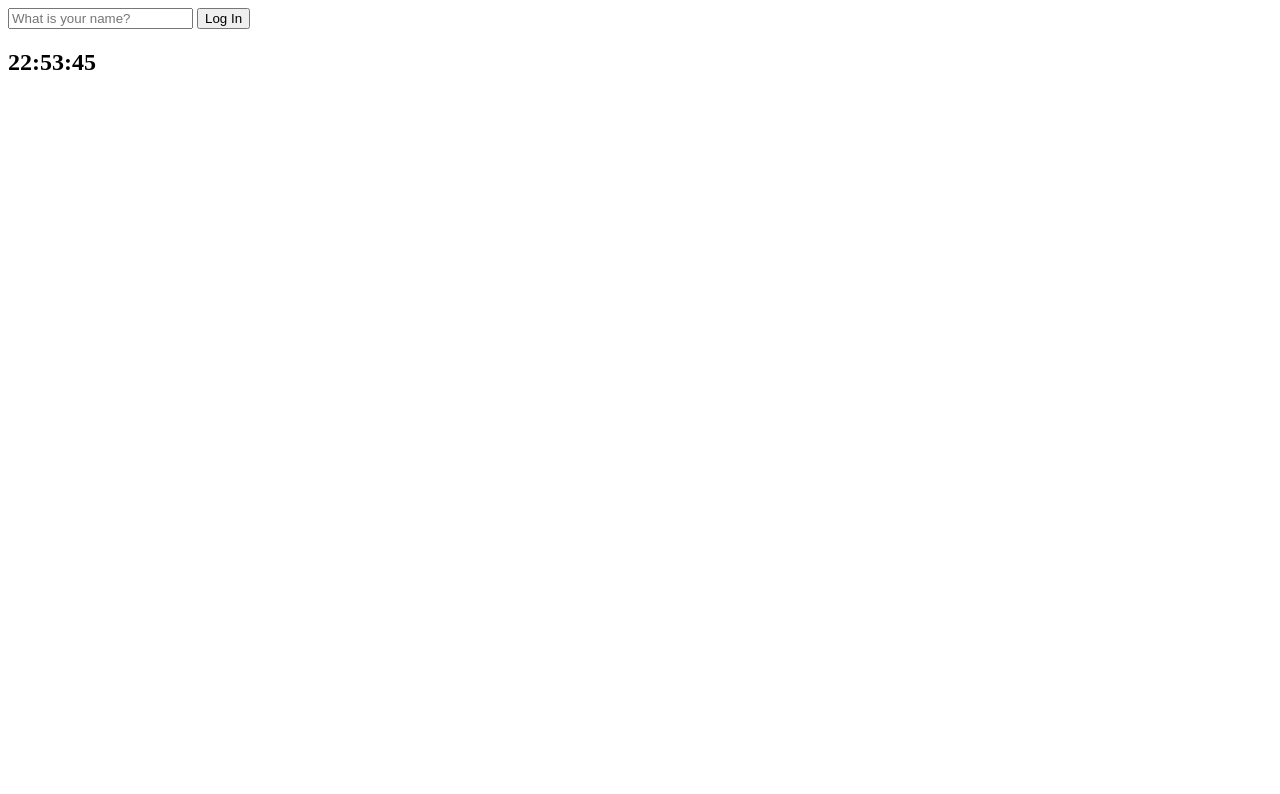
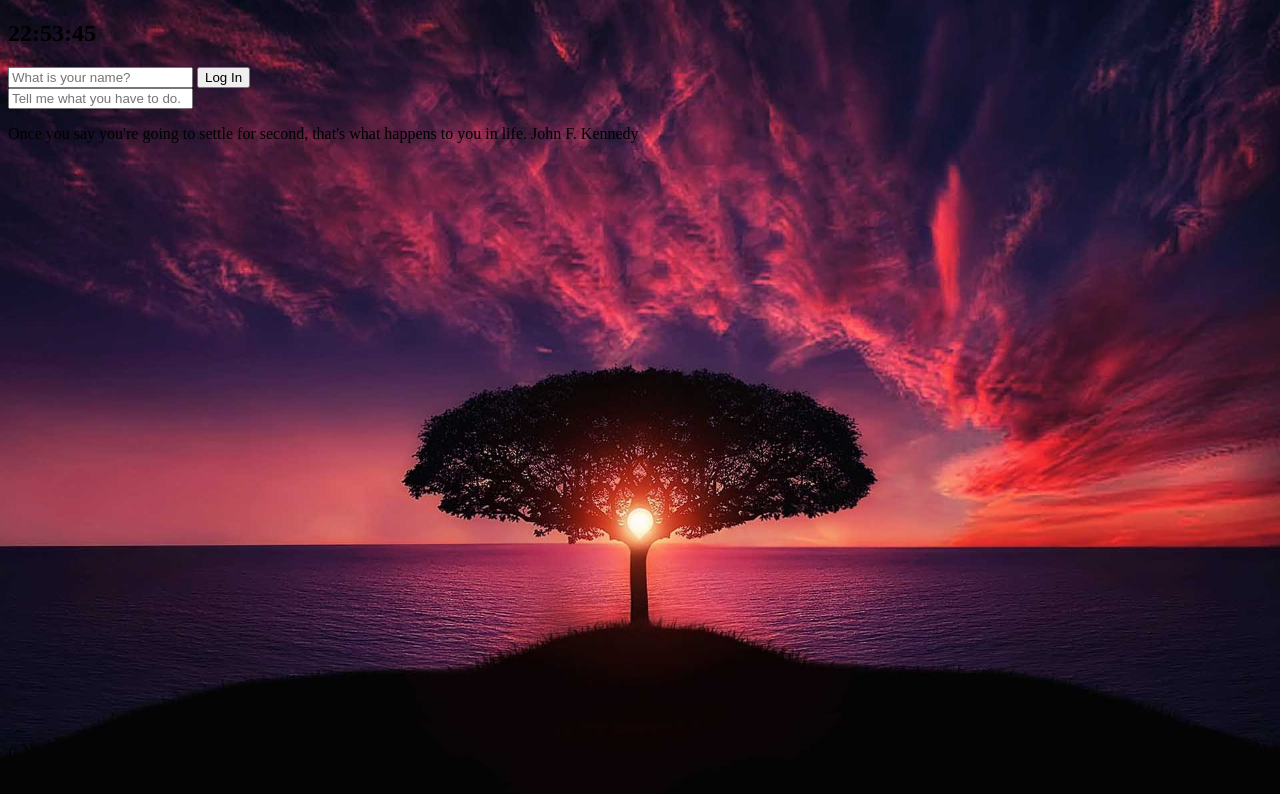
Before and after one commit to derBlaumond/To-Do-List, a plain HTML site: page index.html in a window 1280 px wide. Drawn offline with Linux system fonts and the light colour scheme.

Commit message:
add background, quotes, todo-list

```diff
--- a/css/style.css
+++ b/css/style.css
@@ -1,3 +1,23 @@
 .hidden {
   display: none;
 }
+
+@keyframes fadeIn{
+  from {
+    opacity: 0;
+  }
+  to {
+    opacity: 0.75;
+  }
+}
+
+.bgimg {
+  position: absolute;
+  top: 0;
+  left: 0;
+  width: 100%;
+  height: 100%;
+  z-index: -1;
+  animation: fadeIn 0.75s linear;
+
+}
--- a/index.html
+++ b/index.html
@@ -8,7 +8,8 @@
     <title>Momentum App</title>
 </head>
 <body>
-    <form id="login-form">
+    <h2 id="clock">00:00:00</h2>
+    <form id="login-form" class="hidden">
         <input
         required
         maxlength="15"
@@ -16,10 +17,19 @@
         placeholder="What is your name?" />
         <input type="submit" value="Log In" />
     </form>
-    <h2 id="clock">00:00:00</h2>
     <h1 id="greeting" class="hidden"></h1>
-
+    <form id="todo-form">
+        <input type="text" placeholder="Tell me what you have to do." required />
+    </form>
+    <ul id="todo-list"></ul>
+    <div id="quote">
+        <span></span>
+        <span></span>
+    </div>
     <script src="js/greetings.js"></script>
     <script src="js/clock.js"></script>
+    <script src="js/quotes.js"></script>
+    <script src="js/background.js"></script>
+    <script src="js/todo.js"></script>
 </body>
 </html>
--- /dev/null
+++ b/js/background.js
@@ -0,0 +1,13 @@
+const images = ["0.jpg","1.jpg","2.jpg","3.jpg","4.jpg","5.jpg","6.jpg","7.jpg","8.jpg","9.jpg","10.jpg"];
+const body = document.querySelector("body");
+
+const IMAGE_CLASS_NAME = "bgimg";
+const anImage = images[Math.floor(Math.random()*images.length)];
+
+const bgImg = document.createElement("img");
+
+bgImg.src = `img/${anImage}`;
+bgImg.classList.add(IMAGE_CLASS_NAME);
+document.body.appendChild(bgImg);
+
+console.log(anImage)
--- a/js/greetings.js
+++ b/js/greetings.js
@@ -5,23 +5,24 @@ const greeting = document.querySelector("#greeting");
 const HIDDEN_CLASSNAME = "hidden";
 const USERNAME_KEY = "username";
 
-
 function onLoginSubmit(event){
   event.preventDefault();
   loginForm.classList.add(HIDDEN_CLASSNAME);
-  const username = loginInput.value;
-  localStorage.setItem(USERNAME_KEY,username);
-  paintGreetings(username);
+  localStorage.setItem(USERNAME_KEY,loginInput.value);
+  paintGreetings();
 }
-function paintGreetings(username){
+function paintGreetings(){
+  const username = localStorage.getItem(USERNAME_KEY);
   greeting.innerText = `Hello ${username}!!`;
   greeting.classList.remove(HIDDEN_CLASSNAME);
 }
+
+
 const savedUsername = localStorage.getItem(USERNAME_KEY);
 
 if(savedUsername === null){
   loginForm.classList.remove(HIDDEN_CLASSNAME);
   loginForm.addEventListener("submit", onLoginSubmit);
 }else{
-  paintGreetings(savedUsername);
+  paintGreetings();
 }
--- /dev/null
+++ b/js/quotes.js
@@ -0,0 +1,85 @@
+const quotes = [
+  {
+    quote: "The greatest day in your life and mine is when we take total responsibility for our attitudes. That's the day we truly grow up.",
+    author: "John C. Maxwell"
+  }, {
+    quote:"Life is not a problem to be solved, but a reality to be experienced." ,
+    author:"Soren Kierkegaard"
+  }, {
+    quote:"What we think determines what happens to us, so if we want to change our lives, we need to stretch our minds.",
+    author:"Wayne Dyer"
+  }, {
+    quote:"Life is ten percent what happens to you and ninety percent how you respond to it.",
+    author:"Lou Holtz"
+  }, {
+    quote:"Believe that life is worth living and your belief will help create the fact.",
+    author:"William James"
+  }, {
+    quote:"The only disability in life is a bad attitude.",
+    author:"Scott Hamilton"
+  }, {
+    quote:"Too often we underestimate the power of a touch, a smile, a kind word, a listening ear, an honest compliment, or the smallest act of caring, all of which have the potential to turn a life around.",
+    author:"Leo Buscaglia"
+  }, {
+    quote:"Life isn't about finding yourself. Life is about creating yourself.",
+    author:"George Bernard Shaw"
+  }, {
+    quote:"Life is really simple, but we insist on making it complicated.",
+    author:"Confucius"
+  }, {
+    quote:"Our prime purpose in this life is to help others. And if you can't help them, at least don't hurt them.",
+    author:"Dalai Lama"
+  }, {
+    quote:"There are three constants in life...change, choice and principles.",
+    author:"Stephen Covey"
+  }, {
+    quote:"Life is a series of natural and spontaneous changes. Don't resist them--that only creates sorrow. Let reality be reality. Let things flow naturally forward in whatever way they like.",
+    author:"Lao Tzu"
+  }, {
+    quote:"Change is the law of life. And those who look only to the past or present are certain to miss the future.",
+    author:"John F. Kennedy"
+  }, {
+    quote:"Only a life lived for others is a life worthwhile.",
+    author:"Albert Einstein"
+  }, {
+    quote:"When life is too easy for us, we must beware or we may not be ready to meet the blows which sooner or later come to everyone, rich or poor.",
+    author:"Eleanor Roosevelt"
+  }, {
+    quote:"God gave us the gift of life; it is up to us to give ourselves the gift of living well.",
+    author:"Voltaire"
+  }, {
+    quote:"We make a living by what we get, but we make a life by what we give.",
+    author:"Winston Churchill"
+  }, {
+    quote:"All life is an experiment. The more experiments you make the better.",
+    author:"Ralph Waldo Emerson"
+  }, {
+    quote:"My mission in life is not merely to survive, but to thrive; and to do so with some passion, some compassion, some humor, and some style.",
+    author:"Maya Angelou"
+  }, {
+    quote:"The ultimate value of life depends upon awareness and the power of contemplation rather than upon mere survival.",
+    author:"Aristotle"
+  }, {
+    quote:"Life is a daring adventure or nothing at all.",
+    author:"Helen Keller"
+  }, {
+    quote:"We have always held to the hope, the belief, the conviction that there is a better life, a better world, beyond the horizon.",
+    author:"Franklin D. Roosevelt"
+  }, {
+    quote:"Today is life--the only life you are sure of. Make the most of today. Get interested in something. Shake yourself awake. Develop a hobby. Let the winds of enthusiasm sweep through you. Live today with gusto.",
+    author:"Dale Carnegie"
+  }, {
+    quote:"Once you say you're going to settle for second, that's what happens to you in life.",
+    author:"John F. Kennedy"
+  }, {
+    quote: "Literature adds to reality, it does not simply describe it. It enriches the necessary competencies that daily life requires and provides; and in this respect, it irrigates the deserts that our lives have already become.",
+    author:"C. S. Lewis"
+  }
+]
+
+const quote = document.querySelector("#quote span:first-child");
+const author = document.querySelector("#quote span:last-child");
+const randomQuote = quotes[Math.floor(Math.random() * quotes.length)];
+
+quote.innerText = randomQuote.quote;
+author.innerText = randomQuote.author;
--- /dev/null
+++ b/js/todo.js
@@ -0,0 +1,37 @@
+const toDoForm = document.getElementById("todo-form");
+const toDoInput = toDoForm.querySelector("#todo-form input");
+const toDoList = document.getElementById("todo-list");
+
+const toDos = [];
+
+function saveToDos(){
+  localStorage.setItem("todos", JSON.stringify(toDos));
+}
+
+function deleteToDo(event){
+  const li = event.target.parentElement;
+  li.remove();
+}
+
+function paintToDo(newTodo){
+  const li = document.createElement("li");
+  const span = document.createElement("span");
+  span.innerText = newTodo;
+  const button = document.createElement("button");
+  button.innerText = "❌";
+  button.addEventListener("click", deleteToDo);
+  li.appendChild(span);
+  li.appendChild(button);
+  toDoList.appendChild(li);
+}
+
+function handleToDoSubmit(event){
+  event.preventDefault();
+  const newTodo = toDoInput.value;
+  toDoInput.value = "";
+  toDos.push(newTodo);
+  paintToDo(newTodo);
+  saveToDos();
+}
+
+toDoForm.addEventListener("submit", handleToDoSubmit);
```
Also changed, not shown: img/0.jpg (added), img/1.jpg (added), img/10.jpg (added), img/2.jpg (added), img/3.jpg (added), img/4.jpg (added), img/5.jpg (added), img/6.jpg (added), img/7.jpg (added), img/8.jpg (added), img/9.jpg (added).
